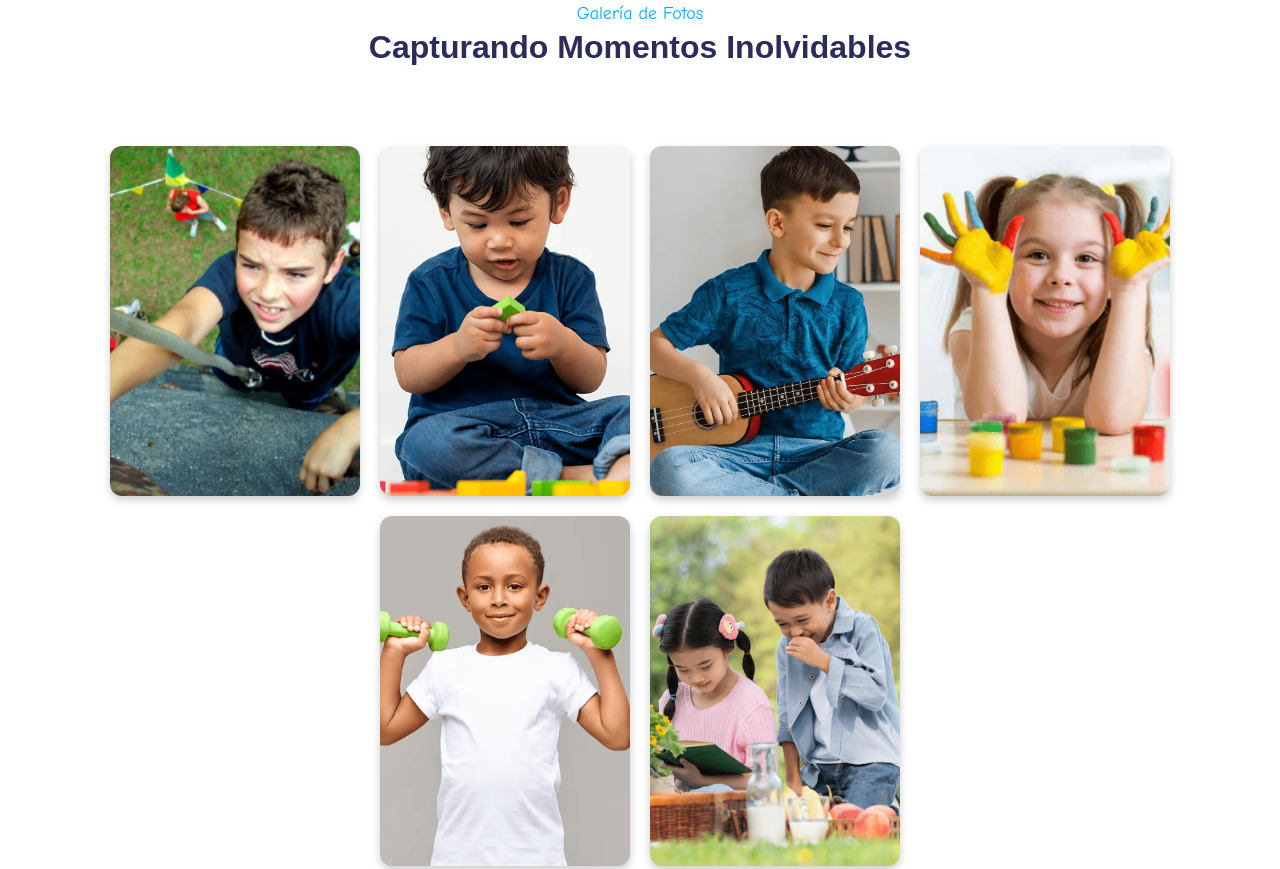
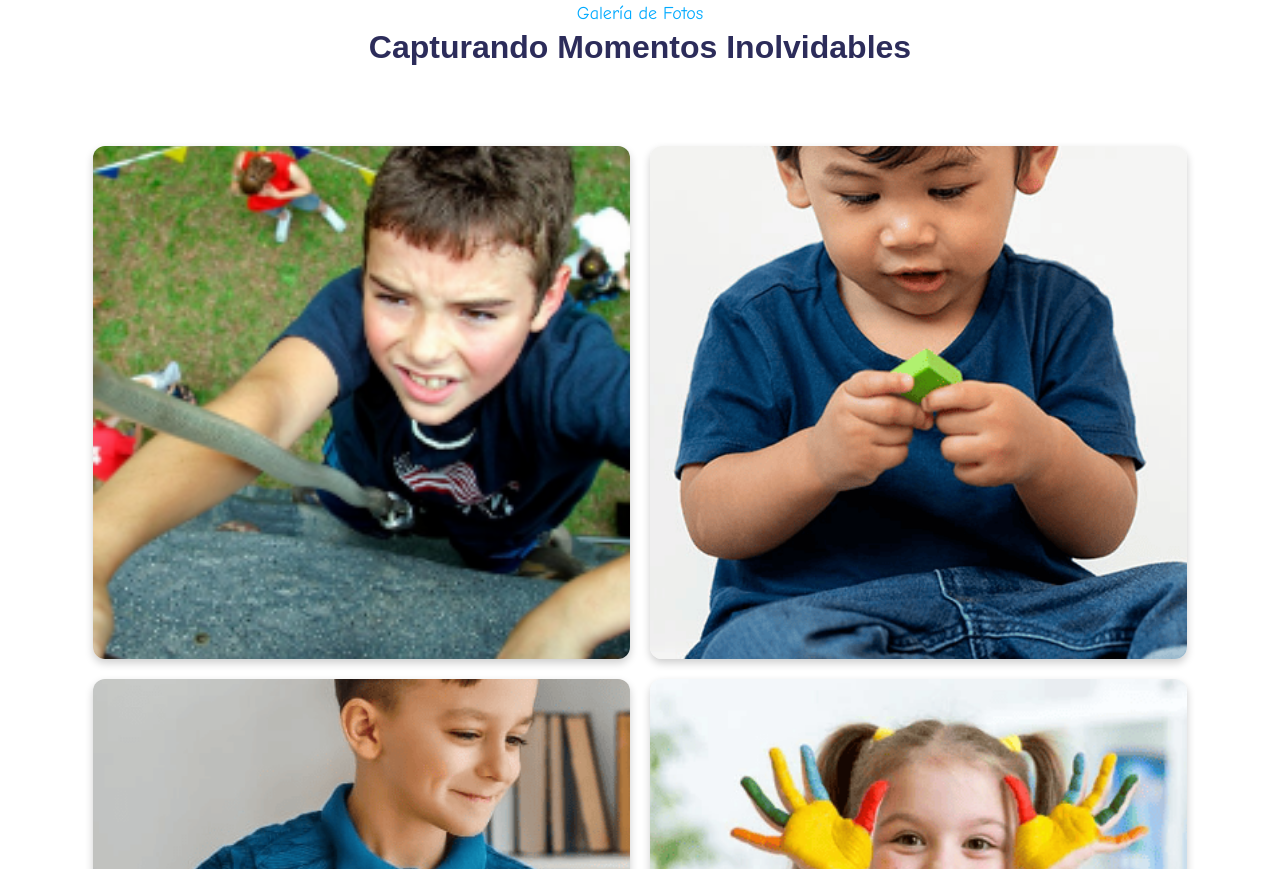
Before and after one commit to FabiCasC/web-colegio-preescolar, a plain HTML site: page index.html in a window 1280 px wide. Shown: the part 2515-3384 px from the top of the page. Drawn offline with Linux system fonts and the light colour scheme.

Commit message:
Imagen medidas

```diff
--- a/styles.css
+++ b/styles.css
@@ -320,12 +320,13 @@ span {
 }
 
 .galery {
-  width: 250px;
-  height: 350px;
+  width: 537px;
+  height: 513px;
   background: var(--i) center/cover no-repeat;
   border-radius: 12px;
   box-shadow: 0 4px 8px rgba(0,0,0,0.2);
   position: relative;
+  flex-shrink: 0;
 }
 .content {
   width: 100%;
```
